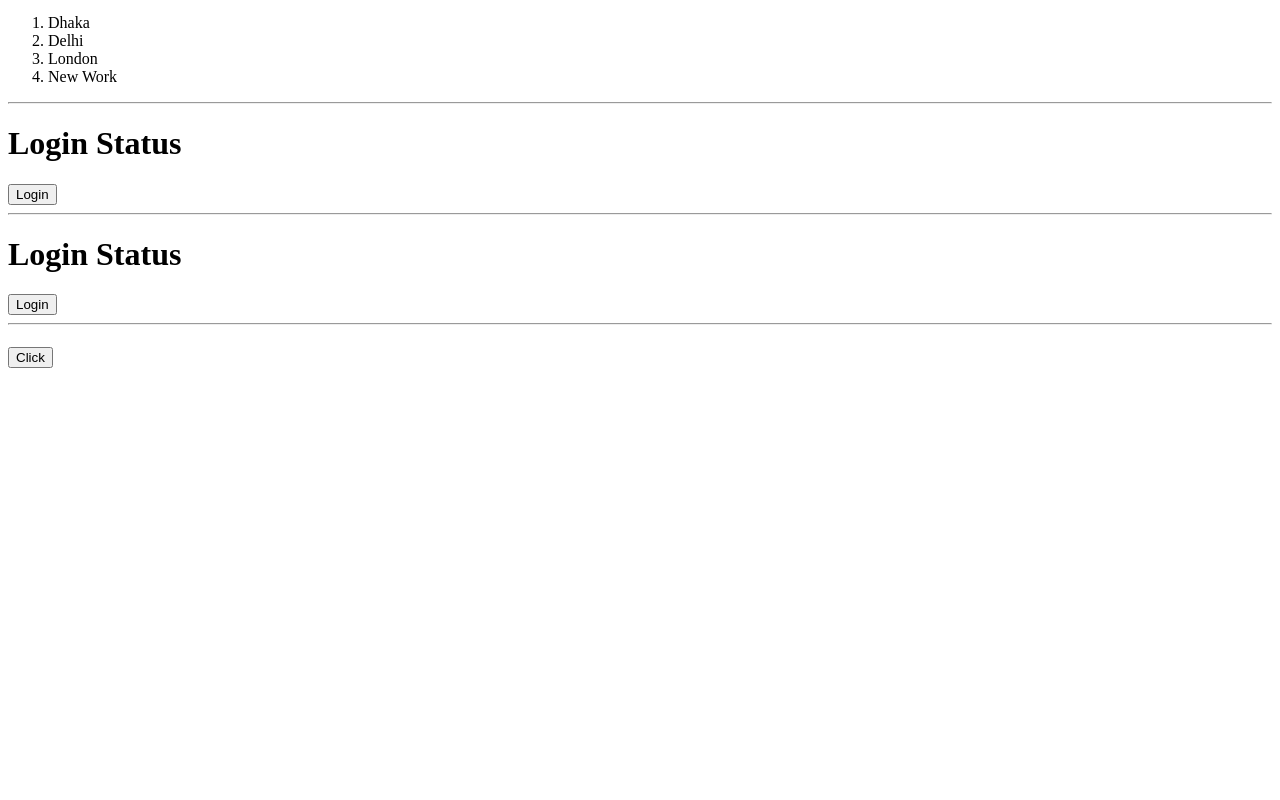
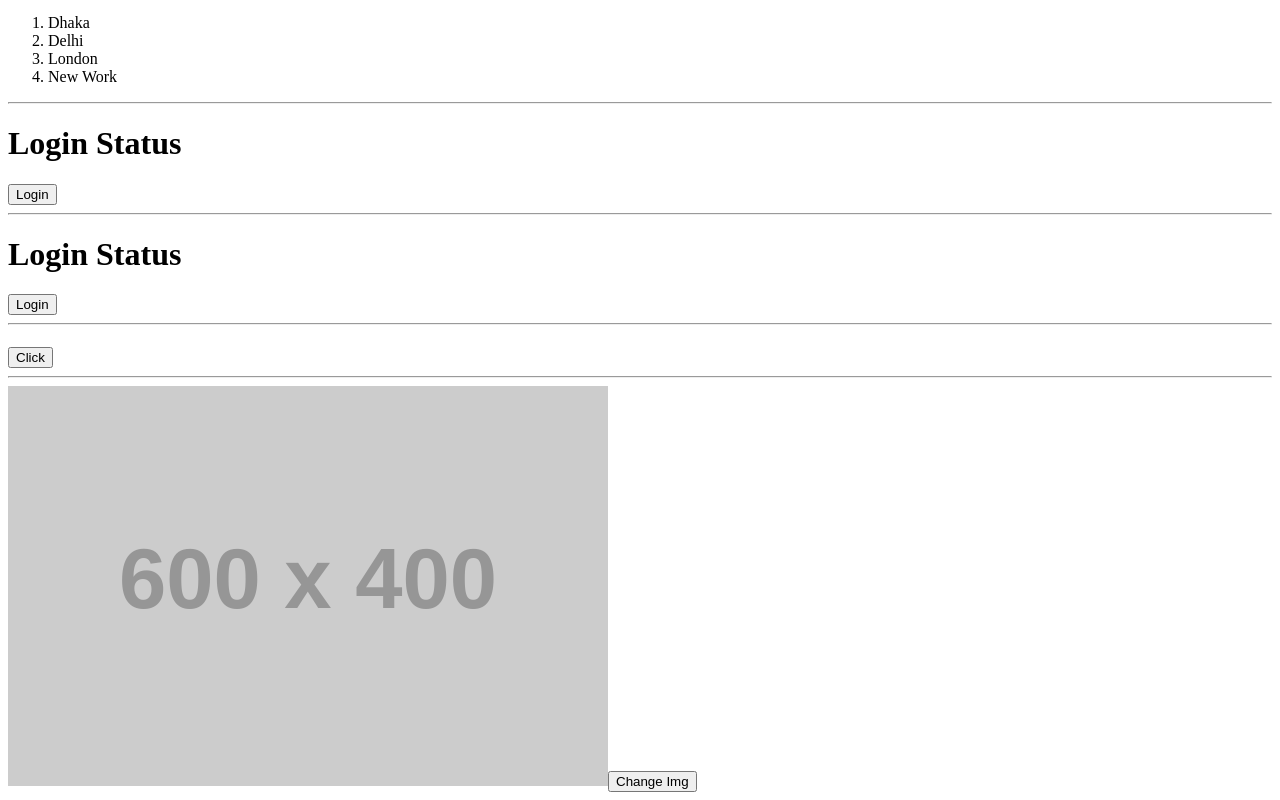
Before and after one commit to nayan-mia-09/practice-react, a React (Vite) app in the folder basic-practice/: page / in a window 1280 px wide. Shown: the part 277-1077 px from the top of the page. Before the commit the page ends 800 px from the top, so only its background shows below. Built offline with nearby package versions, Linux system fonts and the light colour scheme.

Commit message:
Img Attribute

```diff
--- a/basic-practice/src/App.jsx
+++ b/basic-practice/src/App.jsx
@@ -1,4 +1,5 @@
 import HookRef from "./hook/HookRef";
+import HookRefImg from "./hook/HookRefImg";
 import Page1 from "./pages/Page1";
 
 
@@ -57,6 +58,8 @@ const App = () => {
 <hr />
 
 <HookRef/>
+<hr />
+<HookRefImg/>
 
 
 
--- /dev/null
+++ b/basic-practice/src/hook/HookRefImg.jsx
@@ -0,0 +1,20 @@
+import { useRef } from "react"
+
+
+const HookRefImg = () => {
+    const ImgRef = useRef();
+    const Change = () => {
+        ImgRef.current.src = "https://placehold.co/600x400@2x.png"
+        ImgRef.current.setAttribute('height' , '300px')
+        ImgRef.current.setAttribute('width', '400px')
+
+    }
+  return (
+    <div>
+      <img ref={ImgRef} src="https://placehold.co/600x400?text=Hello+World" alt="Img" />
+      <button onClick={Change}>Change Img</button>
+    </div>
+  )
+}
+
+export default HookRefImg
```
